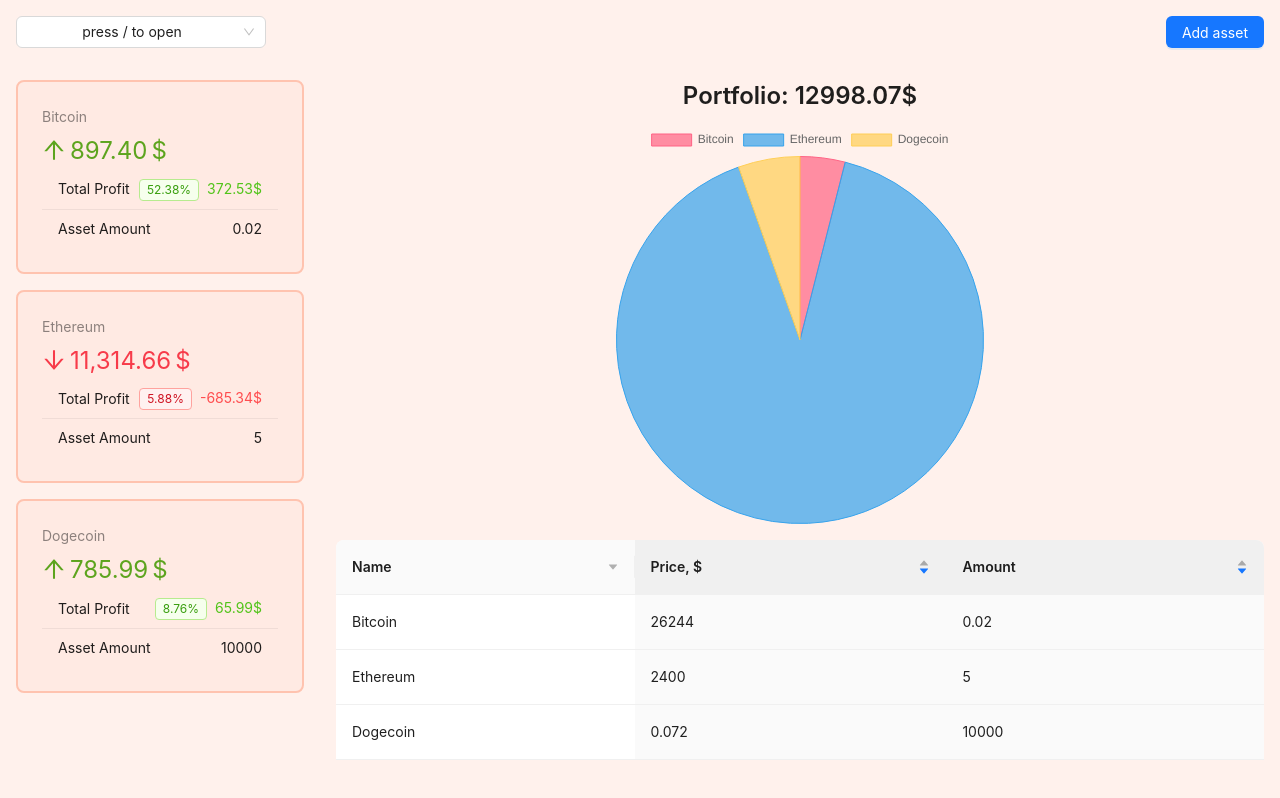
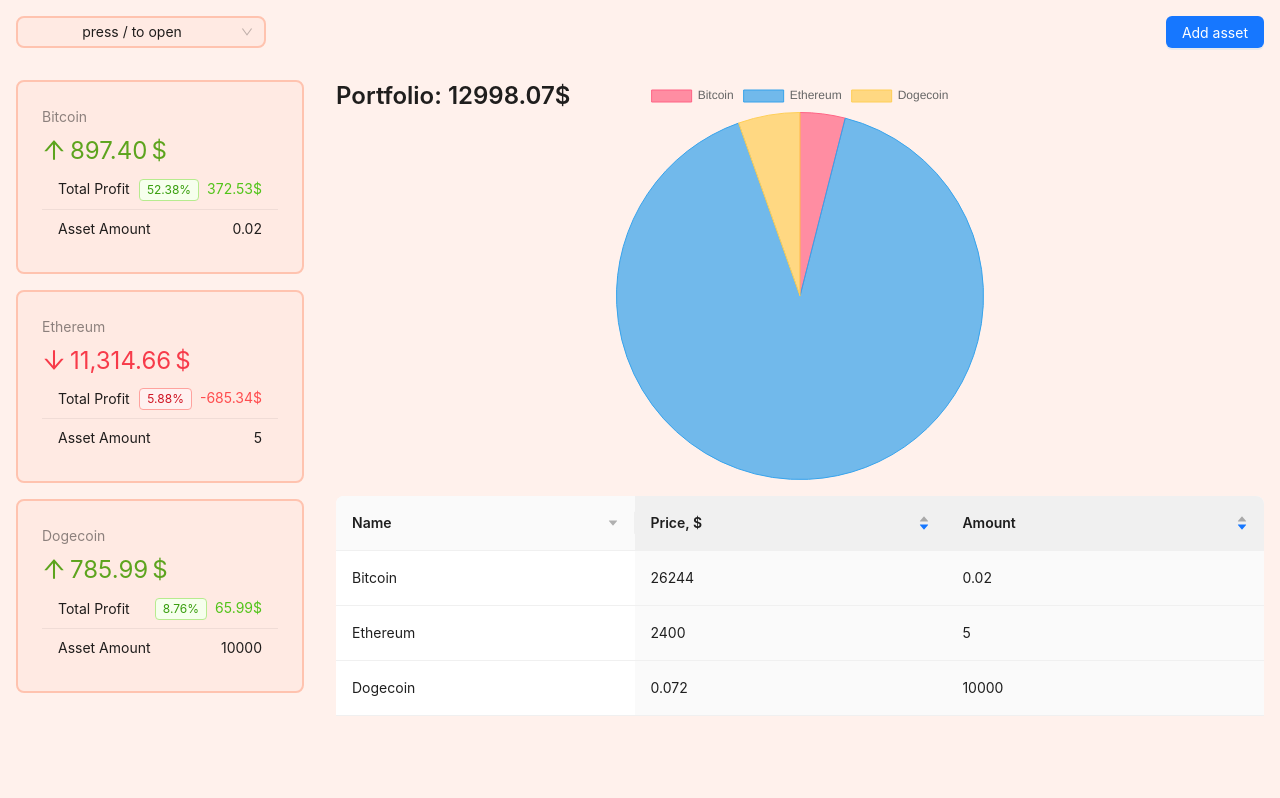
Before and after one commit to AnKlvy/Crypto-App-React, a React (Vite) app: page / in a window 1280 px wide. Shown: the top 798 px of the page. Built offline with nearby package versions, Linux system fonts and the light colour scheme.

Commit message:
update design

```diff
--- a/src/api.js
+++ b/src/api.js
@@ -4,7 +4,7 @@
     return new Promise((resolve) => {
         setTimeout(() => {
             resolve(cryptoData);
-        }, 2000);
+        }, 1300);
     });
 }
 
@@ -12,6 +12,6 @@
     return new Promise((resolve) => {
         setTimeout(() => {
             resolve(cryptoAssets);
-        }, 2000);
+        }, 1300);
     });
 }
--- a/src/components/layout/content/AppContent.jsx
+++ b/src/components/layout/content/AppContent.jsx
@@ -1,31 +1,28 @@
 import {Layout, Typography} from 'antd';
-import {Component, useContext} from "react";
-import CryptoContext from "../../../context/crypto-context.jsx";
+import {useCrypto} from "../../../context/crypto-context.jsx";
 import PortfolioChart from "./PortfolioChart.jsx";
 import AssetsTable from "./AssetsTable.jsx";
 
 const contentStyle = {
-    textAlign: "center",
     minHeight: "calc(100vh - 60px)",
     color: "#fff",
-    backgroundColor: "rgb(0, 21, 41)",
-    padding: '1rem'
+    padding: '1rem',
 };
 
 export default function AppContent() {
-    const {assets, crypto} = useContext(CryptoContext)
+    const {assets, crypto} = useCrypto()
 
-    const cryptoPriceMap = crypto.reduce((acc, c)=>{
-        acc[c.id]= c.price
+    const cryptoPriceMap = crypto.reduce((acc, c) => {
+        acc[c.id] = c.price
         return acc
     }, {})
 
     return (<Layout.Content style={contentStyle}>
-        <Typography.Title level={3} style={{}}>
+            <Typography.Title style={{position: 'absolute'}} level={3}>
                 Portfolio:{' '}
                 {assets
-                .map((asset)=> asset.amount * cryptoPriceMap[asset.id])
-                .reduce((acc, v)=>(acc+= v), 0)
+                    .map((asset) => asset.amount * cryptoPriceMap[asset.id])
+                    .reduce((acc, v) => (acc += v), 0)
                     .toFixed(2)
                 }
                 $
--- a/src/components/layout/content/PortfolioChart.jsx
+++ b/src/components/layout/content/PortfolioChart.jsx
@@ -42,7 +42,7 @@
                 display: 'flex',
                 marginBottom: '1rem',
                 justifyContent: 'center',
-                height: 400,
+                height: 400
             }}>
             <Pie data={data}/>
         </div>);
--- a/src/components/layout/header/AppHeader.jsx
+++ b/src/components/layout/header/AppHeader.jsx
@@ -3,6 +3,8 @@
 import {useEffect, useRef, useState} from "react";
 import CryptoInfoModal from "./CryptoInfoModal.jsx";
 import AddAssetForm from "./AddAssetForm.jsx";
+
+import styles from "./AppHeader.module.css";
 
 const headerStyle = {
     textAlign: 'center',
@@ -22,7 +24,7 @@
     const [drawer, setDrawer] = useState(false);
     const selectRef = useRef(null);
     useEffect(() => {
-        const keydown = (event) => {
+        const handleKeydown = (event) => {
             if (event.code === 'Slash') {
                 setSelect((prev) => {
                     const next = !prev;
@@ -32,12 +34,32 @@
                             input?.focus();
                         }, 0);
                     }
+                    else {
+                        // При закрытии через / убираем фокус
+                        const input = document.querySelector('.ant-select-selector input');
+                        input?.blur();
+                    }
                     return next;
                 });
+            } else if (event.key === 'ESC') {
+                setSelect(false);
             }
         };
-        document.addEventListener('keydown', keydown);
-        return () => document.removeEventListener('keydown', keydown);
+
+        const handleClickOutside = (event) => {
+            const selectElement = document.querySelector('.ant-select-dropdown');
+            if (selectElement && !selectElement.contains(event.target)) {
+                setSelect(false);
+            }
+        };
+
+        document.addEventListener('keydown', handleKeydown);
+        document.addEventListener('mousedown', handleClickOutside);
+
+        return () => {
+            document.removeEventListener('keydown', handleKeydown);
+            document.removeEventListener('mousedown', handleClickOutside);
+        };
     }, []);
 
     function handleSelect(value) {
@@ -50,6 +72,8 @@
             <Select
                 ref={selectRef}
                 style={{width: 250}}
+                className={`${styles.custom_select} ${select ? styles.select_open : ''}`}
+                popupClassName={'bg-antd-elements'}
                 optionLabelProp="label"
                 value="press / to open"
                 open={select}
--- /dev/null
+++ b/src/components/layout/header/AppHeader.module.css
@@ -0,0 +1,59 @@
+.custom_select {
+  /*position: relative;*/
+  background-color: var(--background-antd);
+  /*width: 250px;*/
+  padding: 1px;
+  border: var(--border-persik) solid 2px;
+  border-radius: 8px;
+  cursor: pointer;
+  transition: border-color 0.3s ease; /* Плавное изменение цвета рамки */
+}
+
+/* Глобальное переопределение для всех Select */
+:global(.ant-select:not(.ant-select-open)) {
+  /*border-color: var(--border-persik) !important;*/
+  text-align: center !important;
+
+}
+
+
+.select_open {
+  border-color: #fa5115 !important; /* Оранжевая рамка при открытии */
+}
+
+/* Остальные ваши стили остаются без изменений */
+.custom_select * {
+  background-color: transparent !important;
+}
+
+:global(.ant-select-selector) {
+  border-color: transparent !important;
+}
+
+.custom_select:hover {
+  border-color: #fa5115 !important;
+}
+
+.select_display {
+  padding: 8px 12px;
+  display: flex;
+  align-items: center;
+  gap: 8px;
+  color: white;
+}
+
+.placeholder {
+  color: #aaa;
+}
+
+.select_option {
+  padding: 8px 12px;
+  display: flex;
+  align-items: center;
+  gap: 8px;
+  color: white;
+}
+
+.select_option:hover {
+  background-color: var(--border-persik);
+}
--- a/src/components/layout/sider/AppSider.module.css
+++ b/src/components/layout/sider/AppSider.module.css
@@ -4,5 +4,5 @@
 
 .card {
     transition: all 0.35s ease;
-    border: #ffc3af solid 2px;
+    border: var(--border-persik) solid 2px;
 }
--- a/src/index.css
+++ b/src/index.css
@@ -1,6 +1,7 @@
 :root {
   --background-antd: hsl(15, 100%, 94.5%);
   --layout-bg: #FFF1EC;
+  --border-persik: #ffc3af;
 
 }
 
```
Lines whose indentation alone changed are shown as unchanged.
